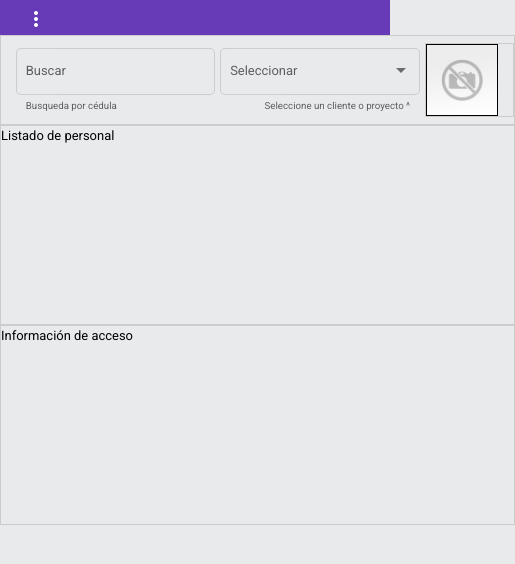
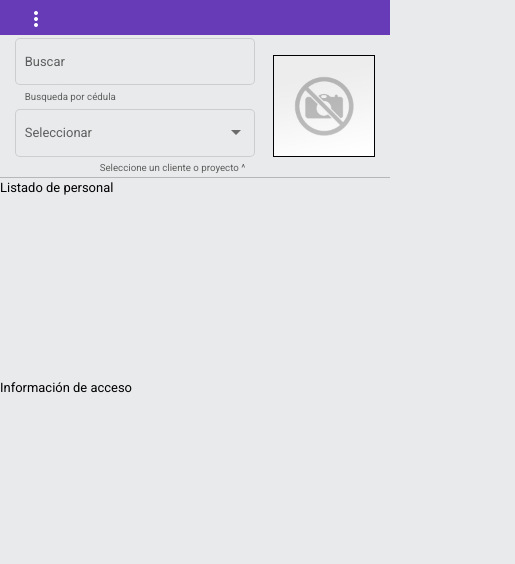
Before and after one commit to AbdielP/qrcodeproject, an Angular app: page /acceso in a window 390 px wide. Shown: the top 564 px of the page, 515 px wide, since content can reach past the window. Built offline with nearby package versions, Linux system fonts and the light colour scheme.

Commit message:
responsive media queries added to search container

```diff
--- a/src/app/pages/qrgenerator/qraccess/qraccess.component.css
+++ b/src/app/pages/qrgenerator/qraccess/qraccess.component.css
@@ -22,7 +22,7 @@
 
 section, .grid div {
     box-sizing: border-box;
-    border: 1px solid #ccc;
+    /* border: 1px solid #ccc; */
 }
 
 .list-container, .info-container {
@@ -53,6 +53,10 @@ app-search {
         height: auto;
     }
 
+    .search-container {
+        height: auto;
+    }
+
     .grid {
         display: grid;
         grid-template-columns: 100%;
@@ -63,4 +67,8 @@ app-search {
         height: 200px;
         grid-column: 1/3;
     }
+
+    img {
+        width: 100px;
+    }
 }
--- a/src/app/pages/qrgenerator/qraccess/search/search.component.css
+++ b/src/app/pages/qrgenerator/qraccess/search/search.component.css
@@ -13,3 +13,10 @@ mat-form-field {
     /* width: 100%; */
     margin-right: 5px;
 }
+
+@media screen and (max-width: 768px){
+    .search-container {
+        display: grid;
+        grid-template-columns: 100%;
+    }
+}
```
